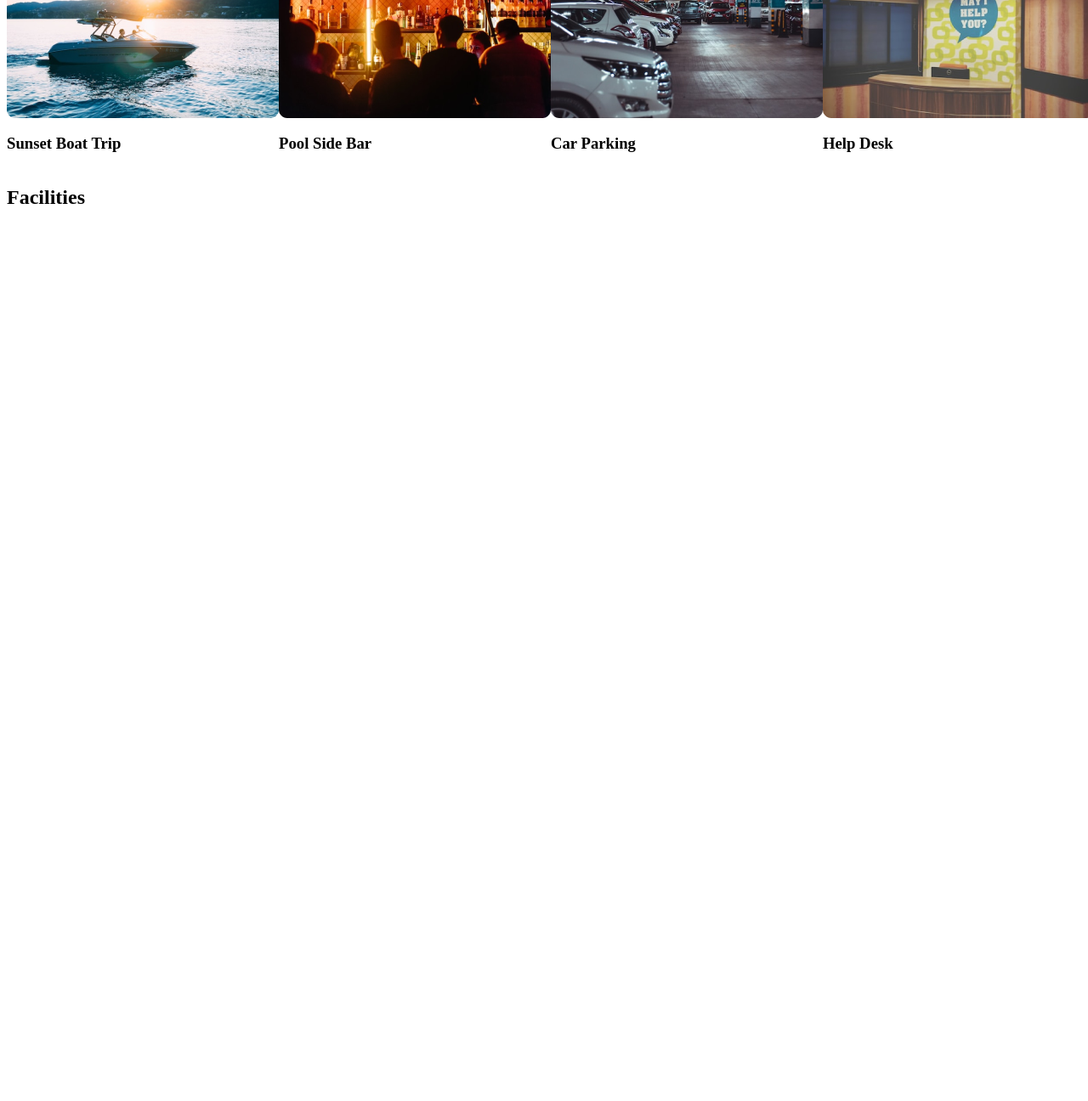
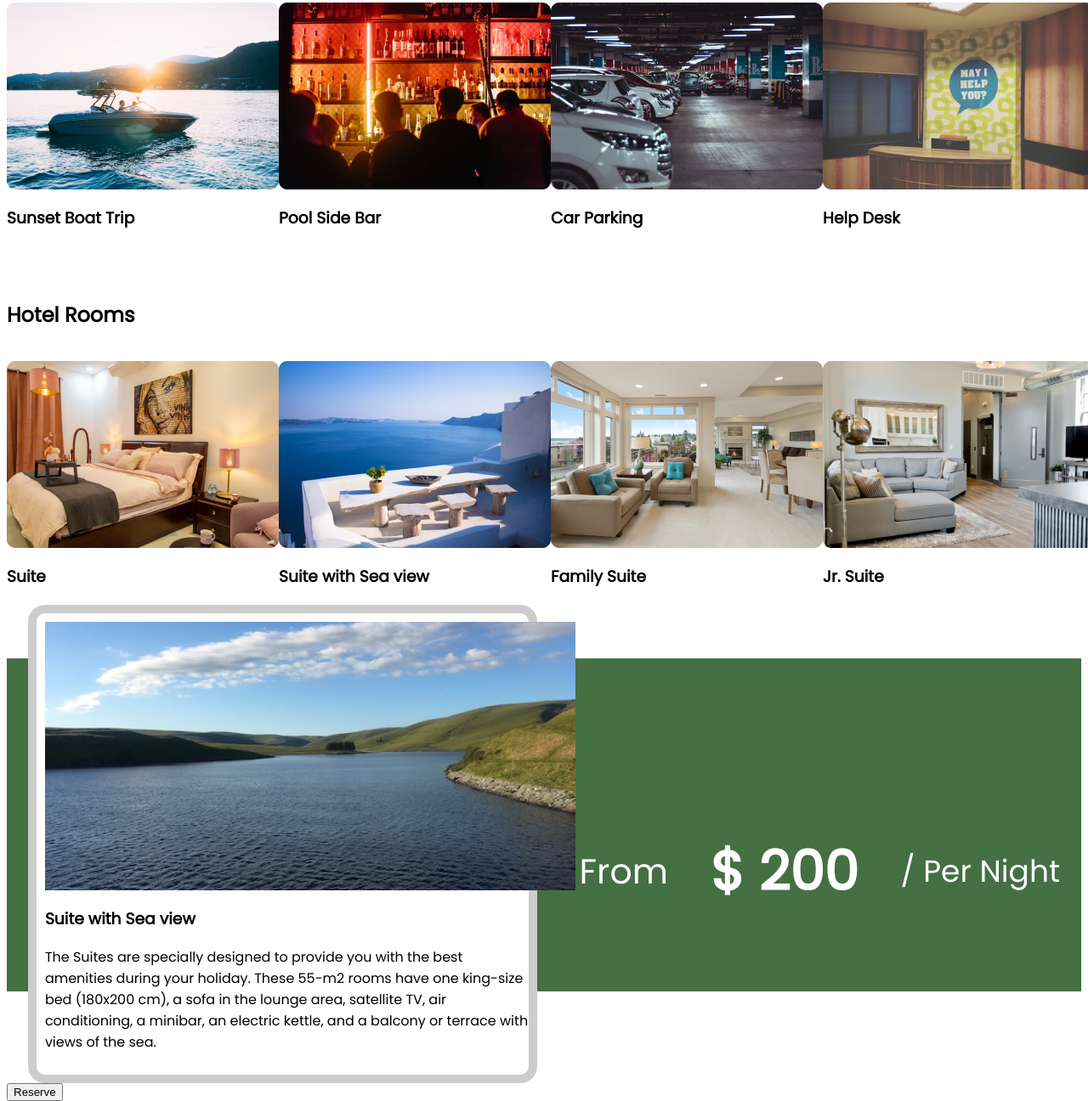
Before and after one commit to arkam-ahamed/Parallex_2022, a plain HTML site: page pages/AboutUs.html in a window 1280 px wide. Shown: the part 415-1711 px from the top of the page at 85% size. Before the commit the page ends 800 px from the top, so only its background shows below. Drawn offline with Linux system fonts and the light colour scheme.

Commit message:
"added style for about us"

```diff
--- a/css/desktop/AboutUs.css
+++ b/css/desktop/AboutUs.css
@@ -1,8 +1,57 @@
-.facilities-container {
-	width: 100%;
+body {
+	font-family: "Poppins", sans-serif;
 }
 
-.facilities-sub-container {
+.container {
+	width: 100%;
+	margin-bottom: 5%;
+}
+
+.sub-container {
 	display: flex;
 	justify-content: space-between;
+	margin-top: 3%;
+	margin-bottom: 4%;
 }
+
+.green-box {
+	background-color: #447043;
+	height: 50%;
+}
+
+.content-box {
+	background-color: white;
+	width: 45%;
+	border: 10px solid #cccccc;
+	padding: 10px 0px 10px 10px;
+	border-radius: 20px;
+	height: 80%;
+	margin-top: -5%;
+}
+
+.flex-content {
+	display: flex;
+	justify-content: space-around;
+	align-items: center;
+}
+
+.from {
+	color: white;
+	font-weight: semi-bold;
+	font-size: 41px;
+	margin: 0;
+}
+
+.price {
+	font-weight: bolder;
+	font-size: 64px;
+	color: white;
+	margin: 0;
+}
+
+.night {
+	font-weight: medium;
+	font-size: 36px;
+	color: white;
+	margin: 0;
+}
--- a/pages/AboutUs.html
+++ b/pages/AboutUs.html
@@ -6,12 +6,18 @@
 		<link rel="stylesheet" href="/css/desktop/AboutUs.css" />
 		<link rel="stylesheet" href="/css/ipad/AboutUs.css" />
 		<link rel="stylesheet" href="/css/mobile/AboutUs.css" />
+		<link rel="preconnect" href="https://fonts.googleapis.com" />
+		<link rel="preconnect" href="https://fonts.gstatic.com" crossorigin />
+		<link
+			href="https://fonts.googleapis.com/css2?family=Poppins&display=swap"
+			rel="stylesheet"
+		/>
 		<title>About Us</title>
 	</head>
 	<body>
 		<h2>Facilities</h2>
-		<div class="facilities-container">
-			<div class="facilities-sub-container">
+		<div class="container">
+			<div class="sub-container">
 				<div>
 					<img src="/images/Frame 92003.png" />
 					<h3>Separate Chalets</h3>
@@ -29,7 +35,7 @@
 					<h3>Jaccuzi</h3>
 				</div>
 			</div>
-			<div class="facilities-sub-container">
+			<div class="sub-container">
 				<div>
 					<img src="/images/Frame 92006.png" />
 					<h3>Sunset Boat Trip</h3>
@@ -48,6 +54,48 @@
 				</div>
 			</div>
 		</div>
-		<h2>Facilities</h2>
+		<h2>Hotel Rooms</h2>
+		<div class="container">
+			<div class="sub-container">
+				<div>
+					<img src="/images/Frame 92010.png" />
+					<h3>Suite</h3>
+				</div>
+				<div>
+					<img src="/images/Frame 92011.png" />
+					<h3>Suite with Sea view</h3>
+				</div>
+				<div>
+					<img src="/images/Frame 920012.png" />
+					<h3>Family Suite</h3>
+				</div>
+				<div>
+					<img src="/images/Frame 920013.png" />
+					<h3>Jr. Suite</h3>
+				</div>
+			</div>
+		</div>
+
+		<div class="green-box">
+			<div class="flex-content">
+				<div class="content-box">
+					<div class="content-description">
+						<img src="/images/Frame 91983.png" />
+						<h3>Suite with Sea view</h3>
+						<p>
+							The Suites are specially designed to provide you with the best
+							amenities during your holiday. These 55-m2 rooms have one
+							king-size bed (180x200 cm), a sofa in the lounge area, satellite
+							TV, air conditioning, a minibar, an electric kettle, and a balcony
+							or terrace with views of the sea.
+						</p>
+					</div>
+				</div>
+				<p class="from">From</p>
+				<p class="price">$ 200</p>
+				<p class="night">/ Per Night</p>
+			</div>
+			<button>Reserve</button>
+		</div>
 	</body>
 </html>
```
Also changed, not shown: images/Frame 91983.png (added), images/Frame 920012.png (added), images/Frame 920013.png (added), images/Frame 92010.png (added), images/Frame 92011.png (added), 2 other files.
